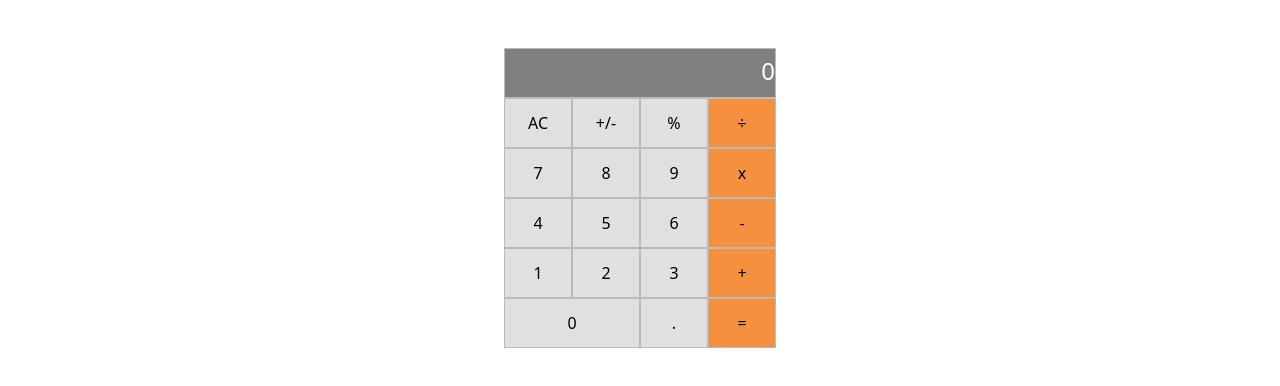
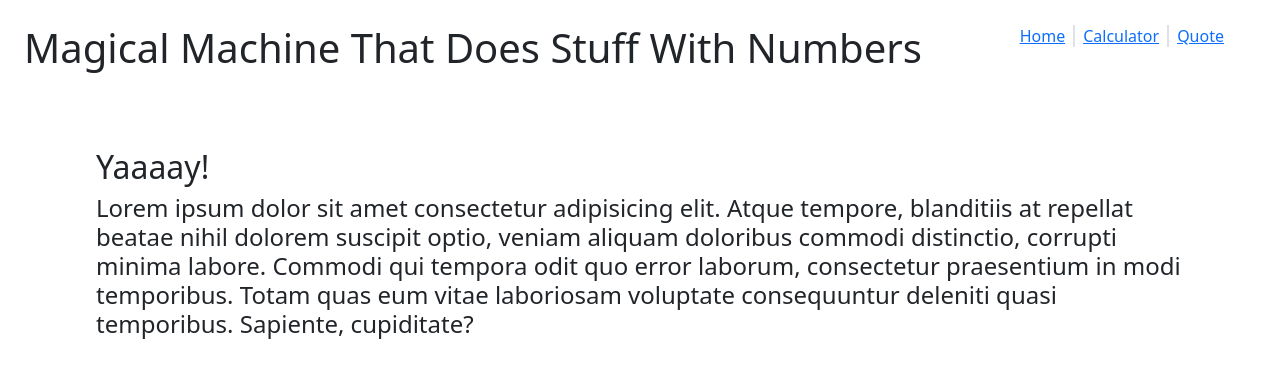
Before and after one commit to Zibilyonik/react-calculator, a React (Create React App) app: page / in a window 1280 px wide. Shown: the top 386 px of the page. Built offline with nearby package versions, Linux system fonts and the light colour scheme.

Commit message:
Completed pages layout and routing

```diff
--- a/package.json
+++ b/package.json
@@ -11,6 +11,7 @@
     "react": "^17.0.2",
     "react-bootstrap": "^2.0.0-beta.4",
     "react-dom": "^17.0.2",
+    "react-router-dom": "^5.2.0",
     "react-scripts": "4.0.3",
     "web-vitals": "^1.0.1"
   },
--- a/src/components/Calculator.css
+++ b/src/components/Calculator.css
@@ -22,3 +22,11 @@
 #CalculatorDisplay::placeholder {
   color: white;
 }
+
+.title-card {
+  position: absolute;
+}
+
+.main {
+  margin-top: 100px!important;
+}
--- a/src/components/Calculator.js
+++ b/src/components/Calculator.js
@@ -1,6 +1,11 @@
 import React, { useState } from 'react';
+import { Route, Switch } from 'react-router-dom';
 import 'bootstrap/dist/css/bootstrap.min.css';
 import './Calculator.css';
+import Title from './Title';
+import Navbar from './Navbar';
+import Home from './Home';
+import Quote from './Quote';
 import calculate from '../logic/calculate';
 
 const Calculator = () => {
@@ -16,7 +21,15 @@ const Calculator = () => {
     return display || 0;
   };
   return (
-    <div id="Calculator" className="main row container w-25 w-md-25 mx-auto my-5">
+    <>
+      <Title />
+      <Navbar />
+      <Switch>
+        <Route exact path="/">
+          <Home />
+        </Route>
+        <Route exact path="/calculator">
+          <div id="Calculator" className="main row container w-25 w-md-25 ms-auto me-4 my-5">
             <div className="text-output col-12 px-0"><h3 placeholder="0" id="CalculatorDisplay" className="w-100 text-end mb-0 pt-2 h3">{returnValue()}</h3></div>
             <button type="button" onClick={(e) => handleButtonClick(e.target.textContent)} className="calculator-buttons col-3 number-buttons">AC</button>
             <button type="button" onClick={(e) => handleButtonClick(e.target.textContent)} className="calculator-buttons col-3 number-buttons">+/-</button>
@@ -38,6 +51,12 @@ const Calculator = () => {
             <button type="button" onClick={(e) => handleButtonClick(e.target.textContent)} className="calculator-buttons col-3 number-buttons">.</button>
             <button type="button" onClick={(e) => handleButtonClick(e.target.textContent)} className="calculator-buttons col-3 operation-buttons">=</button>
           </div>
+        </Route>
+        <Route path="/quote">
+          <Quote />
+        </Route>
+      </Switch>
+    </>
   );
 };
 
--- /dev/null
+++ b/src/components/Home.js
@@ -0,0 +1,16 @@
+import React from 'react';
+
+const About = () => (
+  <div className="mx-5 main">
+    <h2 className="mx-5"> Yaaaay! </h2>
+    <h4 className="mx-5">
+      Lorem ipsum dolor sit amet consectetur adipisicing elit.
+      Atque tempore, blanditiis at repellat beatae nihil dolorem suscipit optio,
+      veniam aliquam doloribus commodi distinctio, corrupti minima labore.
+      Commodi qui tempora odit quo error laborum, consectetur praesentium in modi temporibus.
+      Totam quas eum vitae laboriosam voluptate consequuntur deleniti quasi temporibus.
+      Sapiente, cupiditate?
+    </h4>
+  </div>
+);
+export default About;
--- /dev/null
+++ b/src/components/Navbar.js
@@ -0,0 +1,37 @@
+import React from 'react';
+import { NavLink } from 'react-router-dom';
+
+const Navbar = () => {
+  const links = [
+    {
+      id: 1,
+      path: '/',
+      text: 'Home',
+    },
+    {
+      id: 2,
+      path: '/calculator',
+      text: 'Calculator',
+    },
+    {
+      id: 3,
+      path: '/quote',
+      text: 'Quote',
+    },
+  ];
+
+  return (
+    <nav className="navBar text-end me-5 mt-4">
+      <div className="navbar-list">
+        {links.map((link) => (
+          <span key={link.id} className={`${link.id !== 3 ? 'border-end border-2' : null} navbar-links px-2`}>
+            <NavLink to={link.path} activeClassName="active-link" exact>
+              {link.text}
+            </NavLink>
+          </span>
+        ))}
+      </div>
+    </nav>
+  );
+};
+export default Navbar;
--- /dev/null
+++ b/src/components/Quote.js
@@ -0,0 +1,11 @@
+import React from 'react';
+
+const Quote = () => (
+  <div className="main mx-5">
+    <h3 className="w-50 mx-auto">
+      Impossible? We did a lot of impossible things on this journey.
+      I`m tired of hearing that things are impossible or useless. Those words mean nothing to us.
+    </h3>
+  </div>
+);
+export default Quote;
--- /dev/null
+++ b/src/components/Title.js
@@ -0,0 +1,8 @@
+import React from 'react';
+
+const Title = () => (
+  <div className="title-card ms-4">
+    <h1>Magical Machine That Does Stuff With Numbers</h1>
+  </div>
+);
+export default Title;
--- a/src/index.js
+++ b/src/index.js
@@ -1,17 +1,14 @@
 import React from 'react';
 import ReactDOM from 'react-dom';
+import { BrowserRouter } from 'react-router-dom';
 import './index.css';
 import App from './App';
-import reportWebVitals from './reportWebVitals';
 
 ReactDOM.render(
   <React.StrictMode>
-    <App />
+    <BrowserRouter>
+      <App />
+    </BrowserRouter>
   </React.StrictMode>,
   document.getElementById('root'),
 );
-
-// If you want to start measuring performance in your app, pass a function
-// to log results (for example: reportWebVitals(console.log))
-// or send to an analytics endpoint. Learn more: https://bit.ly/CRA-vitals
-reportWebVitals();
```
Also changed, not shown: 1 other file (tests, documents, lock files or other folders). Lines whose indentation alone changed are shown as unchanged.
